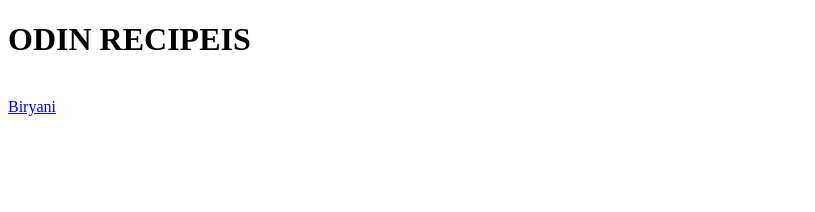
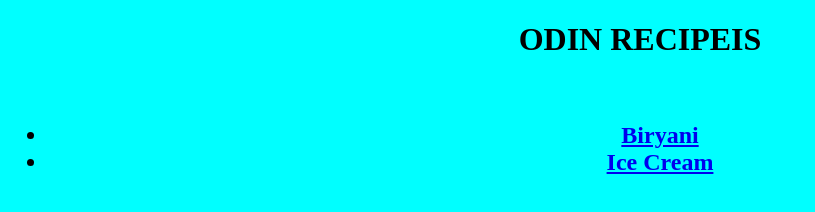
Before and after one commit to RahulRR-10/odin-recipies, a plain HTML site: page index.html in a window 1280 px wide. Shown: the whole page, without its empty margins (0-815 px from the left). Drawn offline with Linux system fonts and the light colour scheme.

Commit message:
modified index.html

```diff
--- a/index.html
+++ b/index.html
@@ -5,9 +5,12 @@
     <meta name="viewport" content="width=device-width, initial-scale=1.0">
     <title>Odin Recipies</title>
 </head>
-<body>
-    <h1>ODIN RECIPEIS</h1><br>
-    <a href="/home/student/repos/odin-recipies/recipies/briyani.html" target="_blank">Biryani</a>
-
+<body bgcolor="aqua">
+   <center> <h1>ODIN RECIPEIS</h1><br>
+   <h2> <ul>
+   <li> <a href="/home/student/repos/odin-recipies/recipies/briyani.html" target="_blank">Biryani</a>
+<li><a href="/home/student/repos/odin-recipies/recipies/ice_cream.html" target="_blank">Ice Cream</a></li>
+</ul></h2>
+</center>
 </body>
 </html>
```
